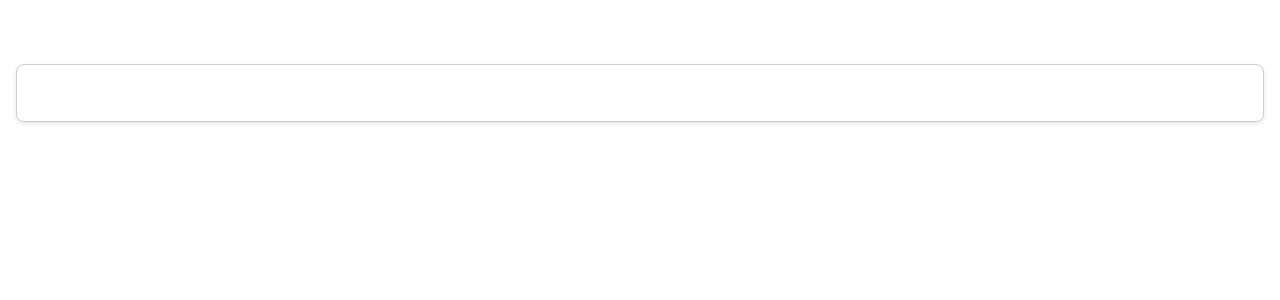
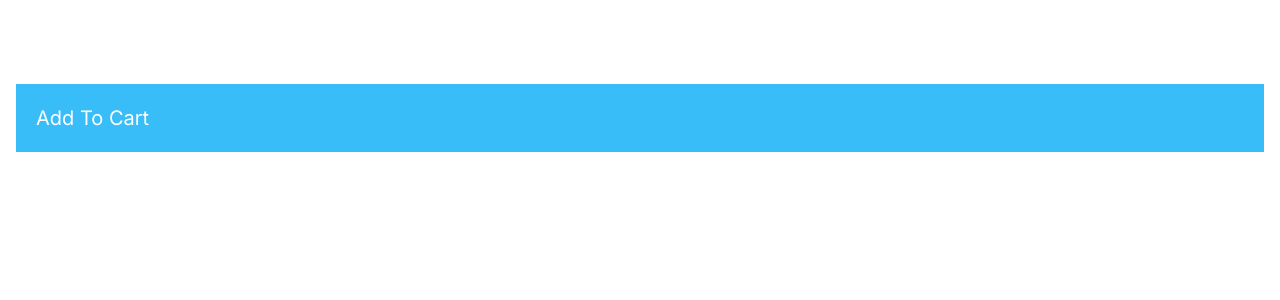
Before and after one commit to danielgraviet/MoshNextJSTutorial, a Next.js app: page / in a window 1280 px wide. Shown: the top 300 px of the page. Built offline with nearby package versions, Linux system fonts and the light colour scheme.

Commit message:
tailwind.css  card

```diff
--- a/app/components/ProductCard.tsx
+++ b/app/components/ProductCard.tsx
@@ -1,11 +1,9 @@
 import React from 'react'
 import AddToCart from './AddToCart';
-import styles from './ProductCard.module.css' // javascript object
-
 
 const ProductCard = () => {
   return (
-    <div className={styles.card}>
+    <div className='p-5 my-5 bg-sky-400 text-white text-xl hover:bg-sky-700'>
         <AddToCart></AddToCart>
     </div>
   )
```
